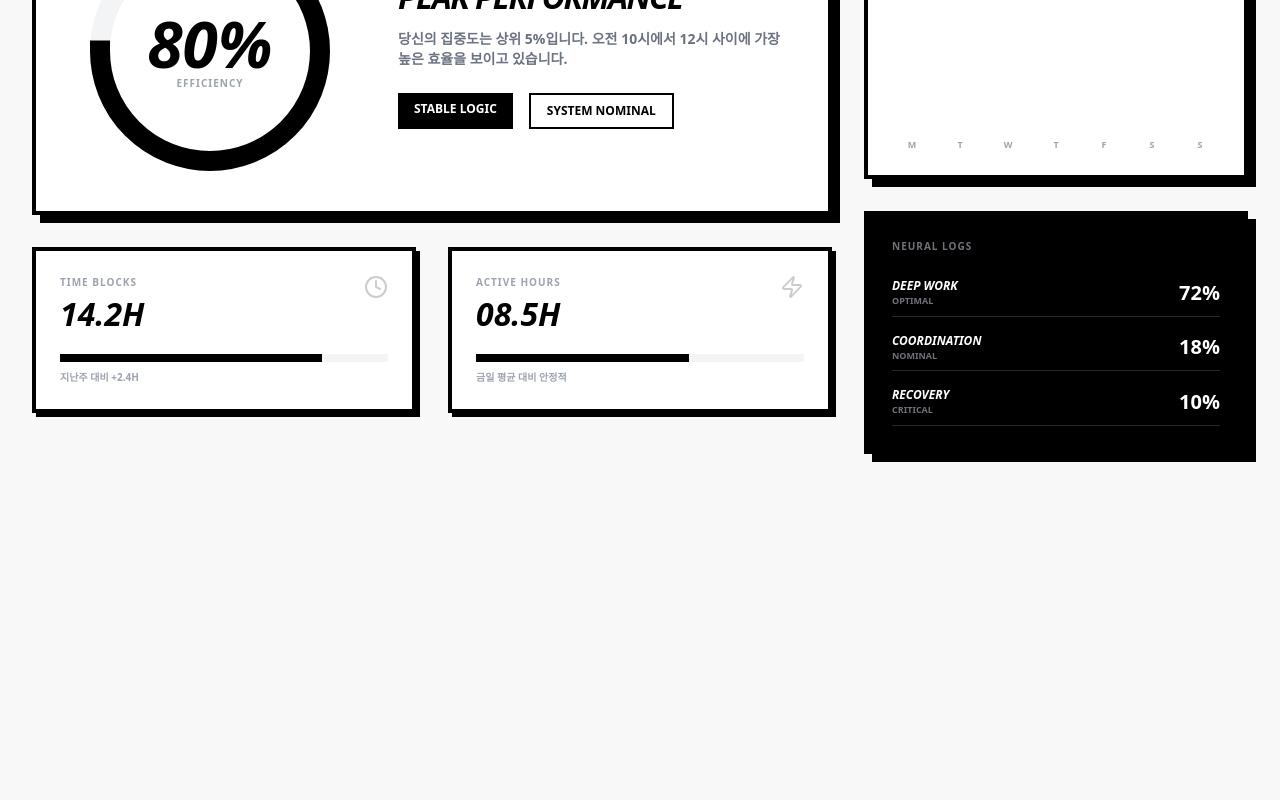
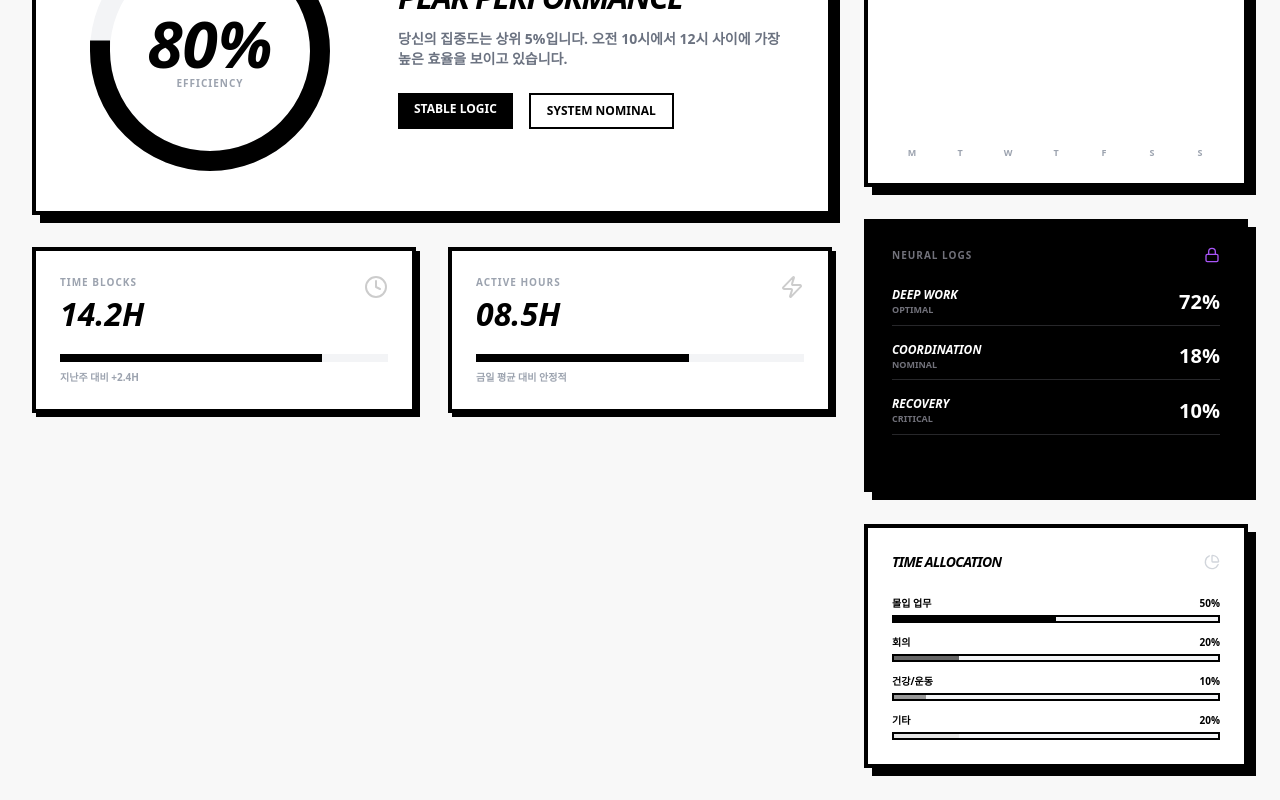
Before and after one commit to yjinmo9/Musk-s-planner, a Next.js app: page /stats in a window 1280 px wide. Shown: the part 326-1126 px from the top of the page. Before the commit the page ends 865 px from the top, so only its background shows below. Built offline with nearby package versions, Linux system fonts and the light colour scheme.

Commit message:
feat: 통계 페이지 인터랙션 강화 및 설정 기능 상세 구현

```diff
--- a/src/app/settings/page.tsx
+++ b/src/app/settings/page.tsx
@@ -143,9 +143,14 @@ export default function SettingsPage() {
 
   const handleDeleteAll = () => {
     if (deleteInput === '삭제') {
-      alert("모든 미션 데이터가 소거되었습니다.");
-      setActiveModal(null);
-      setDeleteInput('');
+      // Clear localStorage 관련 키 소거
+      Object.keys(localStorage).forEach(key => {
+        if (key.includes('musk') || key.includes('guest_planner') || key.includes('monthly_plans')) {
+          localStorage.removeItem(key);
+        }
+      });
+      alert("모든 데이터가 소거되었습니다. 시스템을 재시작합니다.");
+      window.location.reload();
     }
   };
 
@@ -204,7 +209,27 @@ export default function SettingsPage() {
                   </div>
                   <div className="flex-1">
                      <p className="text-[10px] font-black text-gray-400 uppercase tracking-widest">COMMANDER</p>
-                     <h2 className="text-[32px] font-black italic tracking-tighter uppercase leading-none">{user?.user_metadata?.full_name || user?.email || callSign}</h2>
+                     {isEditingCallSign ? (
+                       <form onSubmit={handleCallSignSave} className="flex items-center gap-2">
+                          <input
+                            autoFocus
+                            className="text-[32px] font-black italic tracking-tighter uppercase bg-transparent outline-none border-b-4 border-black w-full"
+                            value={callSign}
+                            onChange={(e) => setCallSign(e.target.value)}
+                            onBlur={() => setIsEditingCallSign(false)}
+                          />
+                          <button type="submit" className="bg-black text-white p-2">
+                             <Check className="size-4" />
+                          </button>
+                       </form>
+                     ) : (
+                       <h2
+                         onClick={() => setIsEditingCallSign(true)}
+                         className="text-[32px] font-black italic tracking-tighter uppercase leading-none cursor-pointer hover:bg-black/5"
+                       >
+                         {user?.user_metadata?.full_name || user?.email || callSign}
+                       </h2>
+                     )}
                      <div className="mt-4 flex items-center gap-4">
                         <div className="flex items-center gap-2">
                            <div className="size-2 bg-green-500 rounded-full animate-pulse"></div>
@@ -237,8 +262,22 @@ export default function SettingsPage() {
                   ))}
 
                   <div
+                    onClick={() => setActiveModal('dayCycle')}
+                    className="flex items-center justify-between group cursor-pointer border-t-2 border-black/5 pt-6 transition-all hover:bg-black/5"
+                   >
+                     <div className="flex items-center gap-4">
+                        <Clock className="size-5 text-gray-400 group-hover:text-black transition-colors" />
+                        <span className="text-sm font-black uppercase">DAY CYCLE CONFIG</span>
+                     </div>
+                     <div className="flex items-center gap-2">
+                        <span className="text-sm font-black italic">{dayStart} - {dayEnd}</span>
+                        <ChevronRight className="size-4" />
+                     </div>
+                  </div>
+
+                  <div
                     onClick={() => setActiveModal('timeQuantum')}
-                    className="flex items-center justify-between group cursor-pointer border-t-2 border-black/5 pt-6"
+                    className="flex items-center justify-between group cursor-pointer border-t-2 border-black/5 pt-6 transition-all hover:bg-black/5"
                    >
                      <div className="flex items-center gap-4">
                         <Timer className="size-5 text-gray-400 group-hover:text-black transition-colors" />
@@ -247,6 +286,24 @@ export default function SettingsPage() {
                      <div className="flex items-center gap-2">
                         <span className="text-sm font-black italic">{timeQuantum}</span>
                         <ChevronRight className="size-4" />
+                     </div>
+                  </div>
+
+                  <div
+                    onClick={() => setActiveModal('colorProtocol')}
+                    className="flex items-center justify-between group cursor-pointer border-t-2 border-black/5 pt-6 transition-all hover:bg-black/5"
+                   >
+                     <div className="flex items-center gap-4">
+                        <Palette className="size-5 text-gray-400 group-hover:text-black transition-colors" />
+                        <span className="text-sm font-black uppercase">COLOR PROTOCOL</span>
+                     </div>
+                     <div className="flex items-center gap-2">
+                        <div className="flex -space-x-1">
+                           {colors.map(c => (
+                             <div key={c.id} className="size-3 border border-black" style={{ backgroundColor: c.color }} />
+                           ))}
+                        </div>
+                        <ChevronRight className="size-4 ml-2" />
                      </div>
                   </div>
                </div>
--- a/src/app/stats/page.tsx
+++ b/src/app/stats/page.tsx
@@ -143,23 +143,35 @@ export default function StatsPage() {
 
           {/* Right/Bottom Sidebar: Momentum & Categories (lg:col-span-4) */}
           <div className="lg:col-span-4 space-y-8">
-            <div className="border-4 border-black bg-white p-6 shadow-[8px_8px_0px_0px_rgba(0,0,0,1)]">
+            <div
+              onClick={() => setSelectedStat('momentum')}
+              className="border-4 border-black bg-white p-6 shadow-[8px_8px_0px_0px_rgba(0,0,0,1)] cursor-pointer hover:translate-x-[-2px] hover:translate-y-[-2px] hover:shadow-[10px_10px_0px_0px_rgba(0,0,0,1)] transition-all group"
+            >
                <div className="flex items-center justify-between mb-6">
                   <h3 className="text-sm font-black uppercase italic tracking-tighter">WEEKLY MOMENTUM</h3>
-                  <BarChart3 className="size-4 text-gray-300" />
+                  <div className="flex flex-col items-end">
+                    <BarChart3 className="size-4 text-gray-300 group-hover:text-black transition-colors" />
+                    <span className="text-[8px] font-bold text-gray-400 opacity-0 group-hover:opacity-100 transition-opacity">VIEW MISSION LOG</span>
+                  </div>
                </div>
                <div className="flex items-end justify-between h-48 gap-2">
                   {weeklyData.map((val, i) => (
                     <div key={i} className="flex-1 flex flex-col items-center gap-2">
-                       <div className={`w-full bg-black transition-all hover:bg-gray-700 cursor-pointer ${i === 4 ? 'h-[90%] opacity-100' : 'h-[60%] opacity-20'}`} style={{ height: `${val}%` }}></div>
+                       <div className={`w-full bg-black transition-all hover:bg-gray-700 ${i === 4 ? 'h-[90%] opacity-100' : 'h-[60%] opacity-20'}`} style={{ height: `${val}%` }}></div>
                        <span className="text-[9px] font-black text-gray-400 uppercase">{['M','T','W','T','F','S','S'][i]}</span>
                     </div>
                   ))}
                </div>
             </div>
 
-            <div className="border-4 border-black bg-black text-white p-6 shadow-[8px_8px_0px_0px_rgba(0,0,0,1)]">
-               <h3 className="text-[10px] font-black uppercase tracking-widest text-zinc-500 mb-6">NEURAL LOGS</h3>
+            <div
+              onClick={() => setSelectedStat('pro_tier')}
+              className="border-4 border-black bg-black text-white p-6 shadow-[8px_8px_0px_0px_rgba(0,0,0,1)] cursor-pointer hover:translate-x-[-2px] hover:translate-y-[-2px] hover:shadow-[10px_10px_0px_11px_rgba(168,85,247,0.2)] transition-all group"
+            >
+               <div className="flex items-center justify-between mb-6">
+                  <h3 className="text-[10px] font-black uppercase tracking-widest text-zinc-500">NEURAL LOGS</h3>
+                  <Lock className="size-4 text-purple-500 transition-transform group-hover:scale-110" />
+               </div>
                <div className="space-y-4">
                   {[
                     { label: 'DEEP WORK', value: '72%', status: 'OPTIMAL' },
@@ -172,6 +184,30 @@ export default function StatsPage() {
                           <p className="text-[9px] text-zinc-500 font-bold uppercase">{item.status}</p>
                        </div>
                        <span className="text-xl font-black">{item.value}</span>
+                    </div>
+                  ))}
+               </div>
+               <p className="mt-4 text-[9px] font-black text-purple-400 text-center uppercase tracking-tighter opacity-0 group-hover:opacity-100 transition-opacity">CLICK TO UNLOCK NEURAL LINK</p>
+            </div>
+
+            <div
+              onClick={() => setSelectedStat('allocation')}
+              className="border-4 border-black bg-white p-6 shadow-[8px_8px_0px_0px_rgba(0,0,0,1)] cursor-pointer hover:bg-gray-50 transition-all group"
+            >
+               <div className="flex items-center justify-between mb-6">
+                  <h3 className="text-sm font-black uppercase italic tracking-tighter">TIME ALLOCATION</h3>
+                  <PieChart className="size-4 text-gray-300 group-hover:text-black transition-colors" />
+               </div>
+               <div className="flex flex-col gap-3">
+                  {timeAllocation.map((item, i) => (
+                    <div key={i} className="space-y-1">
+                      <div className="flex justify-between text-[10px] font-black uppercase">
+                        <span>{item.label}</span>
+                        <span>{item.value}%</span>
+                      </div>
+                      <div className="h-2 w-full bg-gray-100 overflow-hidden border-2 border-black">
+                        <div className="h-full transition-all duration-1000" style={{ width: `${item.value}%`, backgroundColor: item.color }}></div>
+                      </div>
                     </div>
                   ))}
                </div>
```
